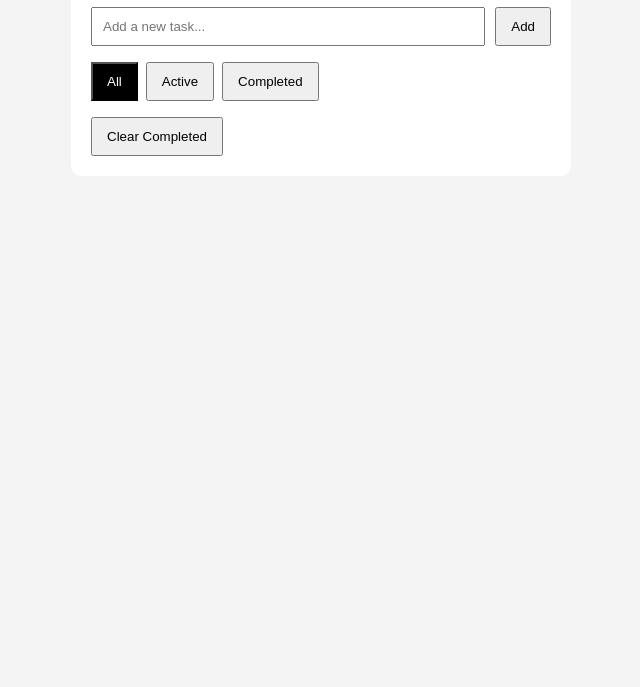
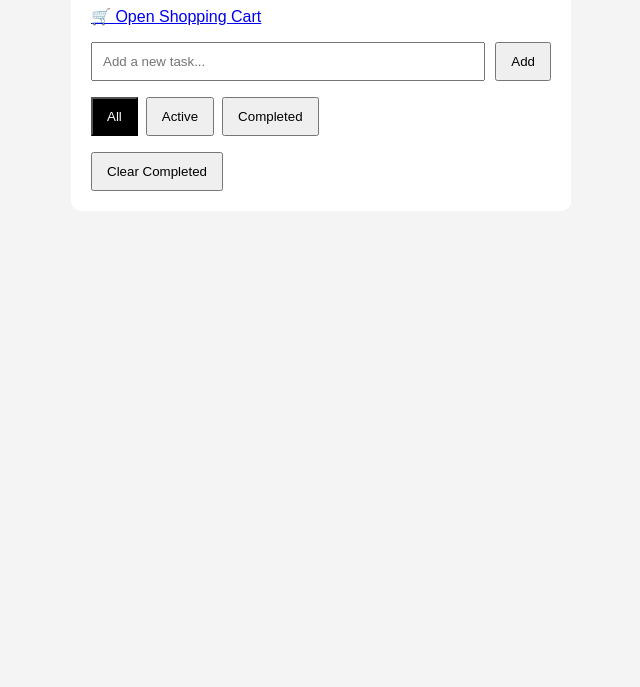
Before and after one commit to preciousndegwa48/iyf-s12-week-07-preciousndegwa48, a website built with Vite: page index.html in a window 1280 px wide. Shown: the part 113-800 px from the top of the page, without its empty margins (319-959 px from the left). Built offline with nearby package versions, Linux system fonts and the light colour scheme.

Commit message:
Fix: link Shopping Cart from To-do page

```diff
--- a/index.html
+++ b/index.html
@@ -9,6 +9,7 @@
 <body>
     <main class="container">
         <h1>My To-Do List</h1>
+        <p><a href="cart/">🛒 Open Shopping Cart</a></p>
         <form id="todo-form">
             <input id="todo-input" type="text" placeholder="Add a new task..." required />
             <button type="submit">Add</button>
```
